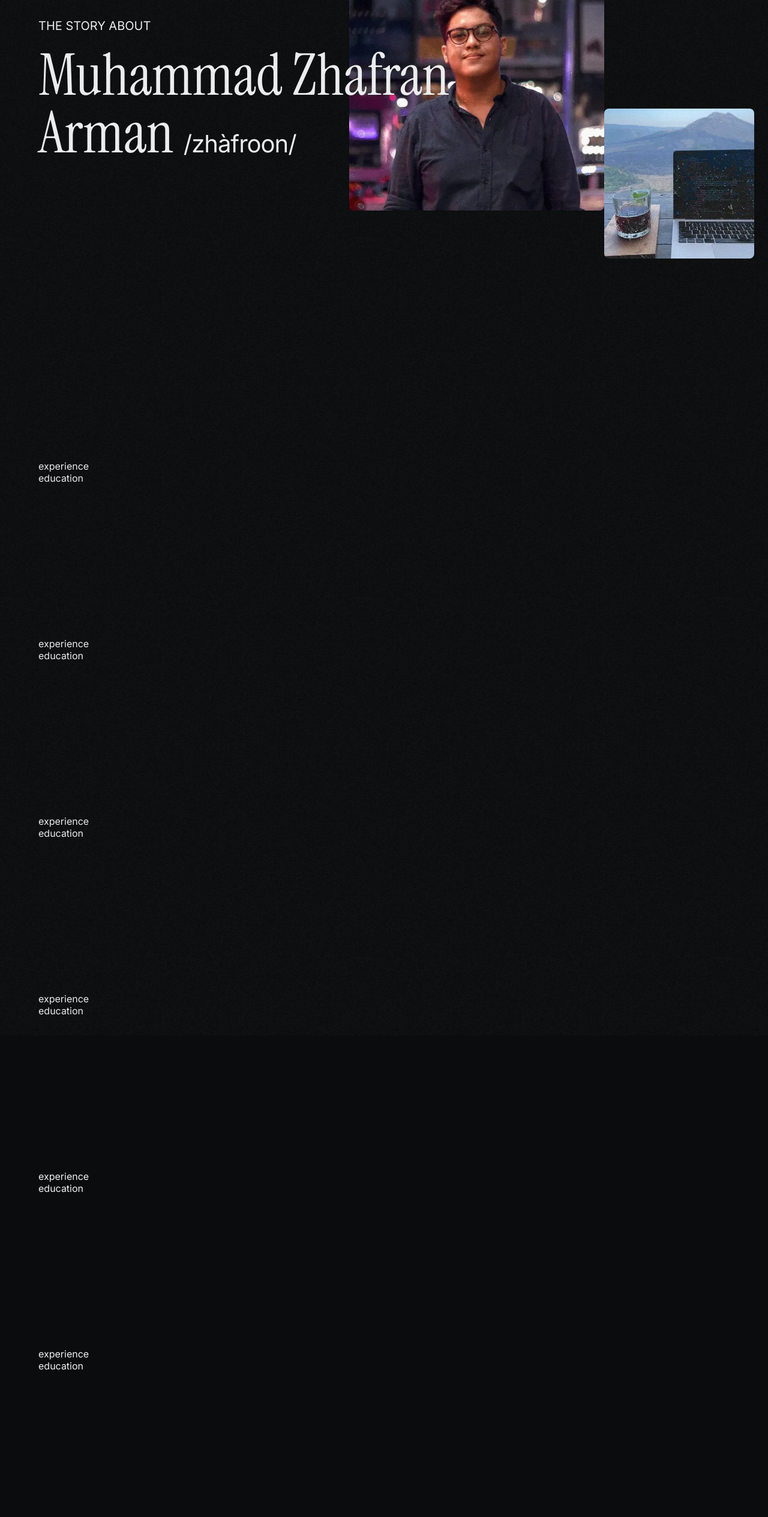
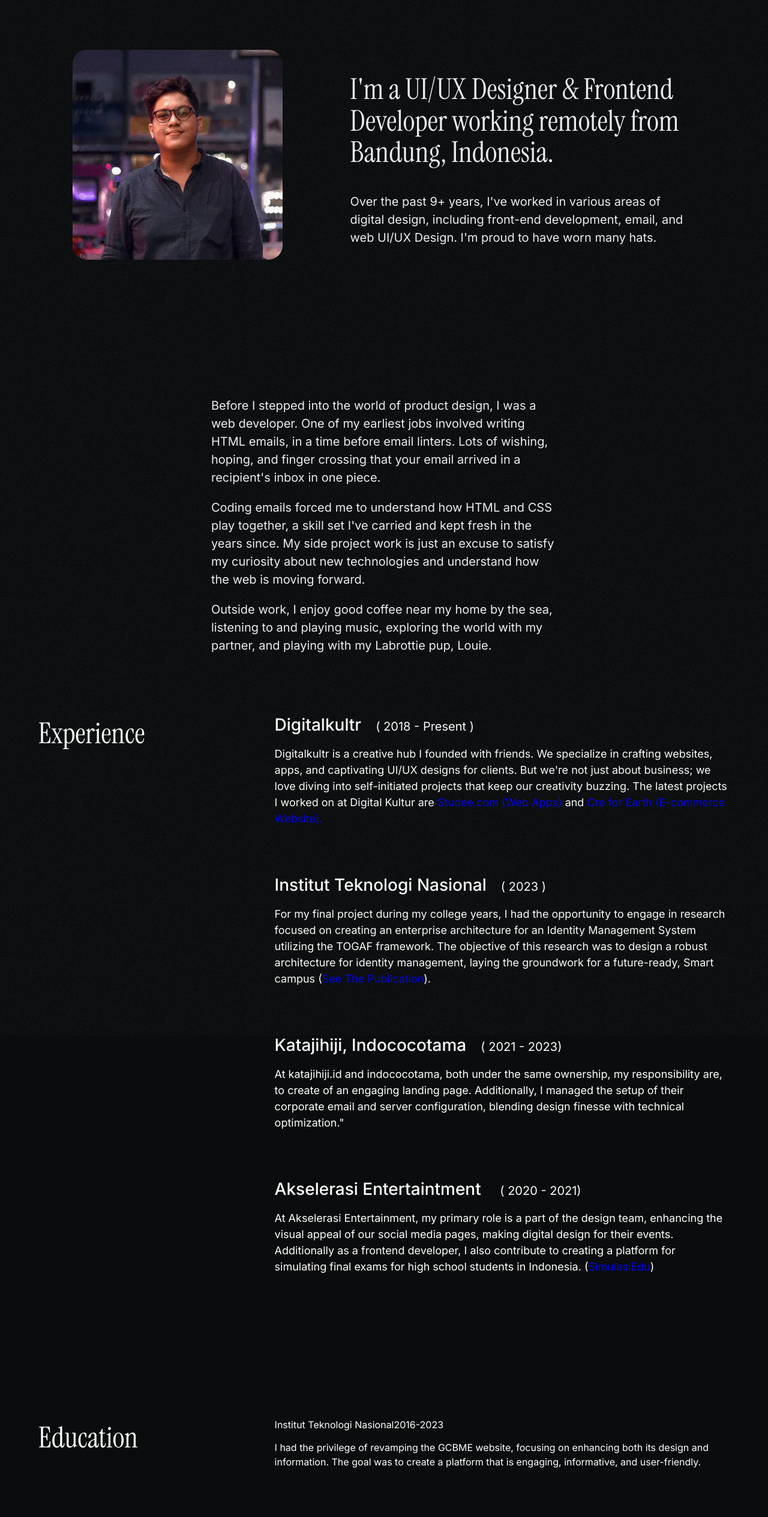
Before and after one commit to zhafranarman/zhafranarman.com, a React (Vite) app: page /about in a window 1280 px wide. Shown: the part 234-2763 px from the top of the page at 60% size. Built offline with nearby package versions, Linux system fonts and the light colour scheme; a web font is replaced by a local one.

Commit message:
Exploring About Pages

```diff
--- a/src/App.jsx
+++ b/src/App.jsx
@@ -16,9 +16,7 @@ const router = createBrowserRouter(
 
 function App() {
   return (
-    <>
-      <RouterProvider router={router}/>
-    </>
+    <RouterProvider router={router}/>
   )
 }
 
--- a/src/components/Layout.jsx
+++ b/src/components/Layout.jsx
@@ -1,18 +1,16 @@
-import { Outlet } from "react-router-dom";
+import { Outlet, ScrollRestoration } from "react-router-dom";
 
 import Navbar from "./Navbar/Navbar";
 import Footer from "./Footer";
 import SmoothScroll from "./SmoothScroll"
 import Grain from "./Grain"
-import ScrollToTop from "./ScrollToTop";
 
 export default function Layout() {
   return (
     <SmoothScroll>
-      <Grain/>
+      <Grain />
       <Navbar />
-        <Outlet/>
-        <ScrollToTop/>
+      <Outlet />
       <Footer />
     </SmoothScroll>
   );
--- a/src/components/ScrollToTop.js
+++ /dev/null
@@ -1,12 +0,0 @@
-import { useEffect } from "react";
-import { useLocation } from "react-router-dom";
-
-export default function ScrollToTop() {
-  const { pathname } = useLocation();
-
-  useEffect(() => {
-    window.scrollTo(0, 0);
-  }, [pathname]);
-
-  return null;
-}
--- a/src/components/SmoothScroll.jsx
+++ b/src/components/SmoothScroll.jsx
@@ -1,13 +1,17 @@
-import { useEffect } from "react";
+import { useEffect, useRef } from "react";
+import { useLocation } from "react-router-dom";
 
-export default function SmoothScroll ({ children }){
-  useEffect (() =>{
-    (
-      async () =>{
-        const LocomotiveScroll = (await import ("locomotive-scroll")).default;
-        const locomotiveScroll = new LocomotiveScroll(
-          {
-            lenisOptions: {
+export default function SmoothScroll({ children }) {
+  const location = useLocation();
+  const locomotiveScrollRef = useRef(null);
+
+  useEffect(() => {
+    // Import LocomotiveScroll dynamically
+    (async () => {
+      const LocomotiveScroll = (await import("locomotive-scroll")).default;
+      if (!locomotiveScrollRef.current) {
+        locomotiveScrollRef.current = new LocomotiveScroll({
+          lenisOptions: {
             wrapper: window,
             content: document.documentElement,
             lerp: 0.1,
@@ -21,12 +25,21 @@ export default function SmoothScroll ({ children }){
             normalizeWheel: true,
             easing: (t) => Math.min(1, 1.001 - Math.pow(2, -10 * t)),
         },
+        });
+      }
 
-          }
-        );
+      // Reset scroll position to top
+      locomotiveScrollRef.current.scrollTo(0, { duration: 0, disableLerp: true });
+    })();
+
+    // Clean up
+    return () => {
+      if (locomotiveScrollRef.current) {
+        locomotiveScrollRef.current.destroy();
+        locomotiveScrollRef.current = null;
       }
-    )()
-  },[])
+    };
+  }, [location.pathname]); // Depend on location.pathname to reset scroll on route change
 
   return (
     <>
--- a/src/main.jsx
+++ b/src/main.jsx
@@ -1,6 +1,7 @@
 import React from 'react'
 import ReactDOM from 'react-dom/client'
 import App from './App.jsx'
+import SmoothScroll from './components/SmoothScroll.jsx'
 
 import './index.scss'
 
--- a/src/pages/about/AboutContent.jsx
+++ b/src/pages/about/AboutContent.jsx
@@ -1,17 +1,66 @@
 const AboutContent = () => {
   return (
-    <section className="about-content-section container">
-      <div className="inner-section">
-
+    <section className="container">
+      <div className="inner-section about-content-inner-section">
+        <div className="about-content-paragraph">
+          <p>
+            Before I stepped into the world of product design, I was a web developer. One of my earliest jobs involved writing HTML emails, in a time before email linters. Lots of wishing, hoping, and finger crossing that your email arrived in a recipient's inbox in one piece.
+          </p>
+          <p>
+            Coding emails forced me to understand how HTML and CSS play together, a skill set I've carried and kept fresh in the years since. My side project work is just an excuse to satisfy my curiosity about new technologies and understand how the web is moving forward.
+          </p>
+          <p>
+            Outside work, I enjoy good coffee near my home by the sea, listening to and playing music, exploring the world with my partner, and playing with my Labrottie pup, Louie.
+          </p>
+        </div>
+        <article className="experience">
+          <div className="experience-column">
+            Experience
+          </div>
+          <div className="experience-column">
+            <div className="experience-items">
+              <span className="experience-title">Digitalkultr</span>
+              <span className="experience-time">( 2018 - Present )</span>
+              <p className="experience-desc">Digitalkultr is a creative hub I founded with friends. We specialize in crafting websites, apps, and captivating UI/UX designs for clients. But we're not just about business; we love diving into self-initiated projects that keep our creativity buzzing. The latest projects I worked on at Digital Kultur are <span><a href="#">Studee.com (Web Apps)</a></span> and <span><a href="#">Cre for Earth (E-commerce Website).</a></span></p>
+            </div>
+            <div className="experience-items">
+              <span className="experience-title">Institut Teknologi Nasional</span>
+              <span className="experience-time">( 2023 )</span>
+              <p className="experience-desc">
+                For my final project during my college years, I had the opportunity to engage in research focused on creating an enterprise architecture for an Identity Management System utilizing the TOGAF framework. The objective of this research was to design a robust architecture for identity management, laying the groundwork for a future-ready, Smart campus (<a href="#">See The Publication</a>).</p>
+            </div>
+            <div className="experience-items">
+              <span className="experience-title">Katajihiji, Indococotama</span>
+              <span className="experience-time">( 2021 - 2023)</span>
+              <p className="experience-desc">At katajihiji.id and indococotama, both under the same ownership, my responsibility are, to create of an engaging landing page. Additionally, I managed the setup of their corporate email and server configuration, blending design finesse with technical optimization."</p>
+            </div>
+            <div className="experience-items">
+              <span className="experience-title">Akselerasi Entertaintment </span>
+              <span className="experience-time">( 2020 - 2021)</span>
+              <p className="experience-desc">At Akselerasi Entertainment, my primary role is a part of the design team, enhancing the visual appeal of our social media pages, making digital design for their events. Additionally as a frontend developer, I also contribute to creating a platform for simulating final exams for high school students in Indonesia. (<a href="#">SimulasiEdu</a>)</p>
+            </div>
+          </div>
+        </article>
+        <article className="education">
+          <div className="education-column">
+            Education
+          </div>
+          <div className="education-column">
+            <div className="education-items">
+              <span className="education-title">Institut Teknologi Nasional</span>
+              <span className="education-title">2016-2023</span>
+              <p>I had the privilege of revamping the GCBME website, focusing on enhancing both its design and information. The goal was to create a platform that is engaging, informative, and user-friendly.</p>
+            </div>
+            <div className="education-items">
+              <span className="education-title">TOGAF Certification</span>
+              <span className="education-title">(2023-2023)</span>
+              <p>I had the privilege of revamping the GCBME website, focusing on enhancing both its design and information. The goal was to create a platform that is engaging, informative, and user-friendly.</p>
+            </div>
+          </div>
+        </article>
       </div>
-      <article className="experience">
-        experience
-      </article>
-      <article className="education">
-        education
-      </article>
     </section>
-   );
+  );
 }
 
 export default AboutContent;
--- a/src/pages/about/AboutHeader.jsx
+++ b/src/pages/about/AboutHeader.jsx
@@ -6,14 +6,18 @@ const AboutHeader = () => {
     <section className="container">
       <div className="inner-section about-header">
         <div className="about-header-column">
-          <p className="about-sub-sub">The Story About</p>
-          <h1 className="about-header-text">
-            Muhammad Zhafran<br /> Arman <span className="about-header-subtitle">/zhàfroon/</span>
-          </h1>
+          I'm Zhafran
         </div>
         <div className="about-header-column">
-          <img className="about-header-image" src={about_photos} />
-          <img className="about-header-image" src={about_photos2} />
+          <img className="about-header-image" src={about_photos}/>
+          <div className="about-header-content">
+            <h1 className="about-header-title">
+              I'm a UI/UX Designer & Frontend Developer working remotely from Bandung, Indonesia.
+            </h1>
+            <p className="about-header-text">
+            Over the past 9+ years, I've worked in various areas of digital design, including front-end development, email, and web UI/UX Design. I'm proud to have worn many hats.
+            </p>
+          </div>
         </div>
       </div>
     </section>
--- a/src/pages/about/Index.jsx
+++ b/src/pages/about/Index.jsx
@@ -1,23 +1,11 @@
 import AboutHeader from "./AboutHeader";
 import AboutContent from "./AboutContent";
-import { ScrollRestoration } from "react-router-dom";
 
 const About = () => {
   return (
     <>
       <AboutHeader/>
       <AboutContent/>
-      <AboutContent/>
-      <AboutContent/>
-      <AboutContent/>
-      <AboutContent/>
-      <AboutContent/>
-      <AboutContent/>
-      <AboutContent/>
-      <AboutContent/>
-      <AboutContent/>
-      <AboutContent/>
-      <AboutContent/>
     </>
   );
 };
--- a/src/sass/pages/about/_aboutContent.scss
+++ b/src/sass/pages/about/_aboutContent.scss
@@ -1,9 +1,70 @@
-.about-content-section{
-  .experience{
+.about-content-inner-section {
+  display: flex;
+  flex-direction: column;
+
+  .about-content-paragraph {
+    max-width: 50%;
+    margin-inline: auto;
     color: $color-white;
+    font-size: 1.25rem;
   }
-  .education{
-    color: $color-white;
+  .experience {
+    margin-block: 5rem;
+    display: flex;
+    gap: 3rem;
 
+    .experience-column:nth-child(1) {
+      color: white;
+      font-size: 3rem;
+      width: 30%;
+      font-weight: 400;
+      font-family: $font-family-accent;
+    }
+    .experience-column:nth-child(2) {
+      color: white;
+      flex: 1;
+      display: block;
+
+      .experience-items {
+        margin-bottom: 5rem;
+
+        .experience-title {
+          font-size: 1.75rem;
+          font-weight: 500;
+        }
+
+        .experience-time{
+          font-size: 1.25rem;
+          margin-left: 1.5rem;
+        }
+        .experience-desc{
+          font-size: 1.125rem;
+          line-height: 1.5;
+        }
+
+      }
+    }
+  }
+  .education {
+    margin-block: 5rem;
+    display: flex;
+    gap: 3rem;
+
+    .education-column:nth-child(1) {
+      color: white;
+      font-size: 3rem;
+      width: 30%;
+      font-weight: 400;
+      font-family: $font-family-accent;
+    }
+    .education-column:nth-child(2) {
+      color: white;
+      flex: 1;
+      display: block;
+
+      .education-items {
+        margin-bottom: 5rem;
+      }
+    }
   }
 }
--- a/src/sass/pages/about/_aboutHeader.scss
+++ b/src/sass/pages/about/_aboutHeader.scss
@@ -1,57 +1,40 @@
 .about-header {
+  padding: 15svh 0 5rem;
+  display: flex;
+  flex-direction: column;
 
-  padding-block: 5rem;
-  display: flex;
+  .about-header-column:nth-child(1) {
+    font-family: $font-family-accent;
+    font-size: clamp(3.2rem, 0.5692rem + 8.238vw, 13.75rem);
+    color: $color-white;
+    align-self: center;
+    margin-bottom: 3rem;
+  }
 
-  .about-header-column:nth-child(1){
-    width: 45%;
+  .about-header-column:nth-child(2) {
     display: flex;
-    flex-direction: column;
-    justify-content: center;
+    justify-content: space-around;
 
-    .about-sub-sub{
-      font-size: 1.25rem;
-      color: $color-white;
-      font-family: $font-family-text;
-      text-transform: uppercase;
+    .about-header-image {
+      width: 350px;
+      height: max-content;
+      border-radius: 1.5rem;
     }
 
-    .about-header-text {
-      font-size: 96px;
-      color: $color-white;
-      font-family: $font-family-accent;
-      font-weight: 400;
-      line-height: 1;
-      text-wrap: nowrap;
-      position: relative;
-      z-index: 2;
-      margin-block: 0;
-    }
+    .about-header-content {
+      width: 50%;
 
-    .about-header-subtitle{
-      font-size: 2.5rem;
-      letter-spacing: -1px;
-      color: $color-white;
-      font-family: $font-family-text;
-
+      .about-header-title {
+        color: $color-white;
+        font-size: 3rem;
+        line-height: 1.1;
+        font-family: $font-family-accent;
+        font-weight: 400;
+      }
+      .about-header-text {
+        font-size: 1.25rem;
+        color: $color-white;
+      }
     }
   }
-
-
-  .about-header-column:nth-child(2){
-    flex: 1;
-    display: flex;
-    justify-content: space-between;
-
-    .about-header-image:nth-child(1){
-      width: 425px;
-      margin-block: 5rem;
-      border-radius: 0.5rem;
-    }
-    .about-header-image:nth-child(2){
-      align-self: end;
-      border-radius: 0.5rem;
-    }
-
-  }
 }
--- a/src/sass/pages/home/_about.scss
+++ b/src/sass/pages/home/_about.scss
@@ -50,6 +50,7 @@
       width: 90%;
       align-self: flex-end;
       margin-block: 0.5rem;
+      line-height: 1.5;
 
       @include media("<=md") {
         width: 100%;
@@ -58,10 +59,11 @@
       .word-mask {
         display: inline-flex;
         position: relative;
-        overflow: hidden;
+        // overflow: hidden;
 
         .word {
           font-size: 1.25rem;
+          line-height: 1.5;
           position: relative;
           letter-spacing: -1px;
 
```
